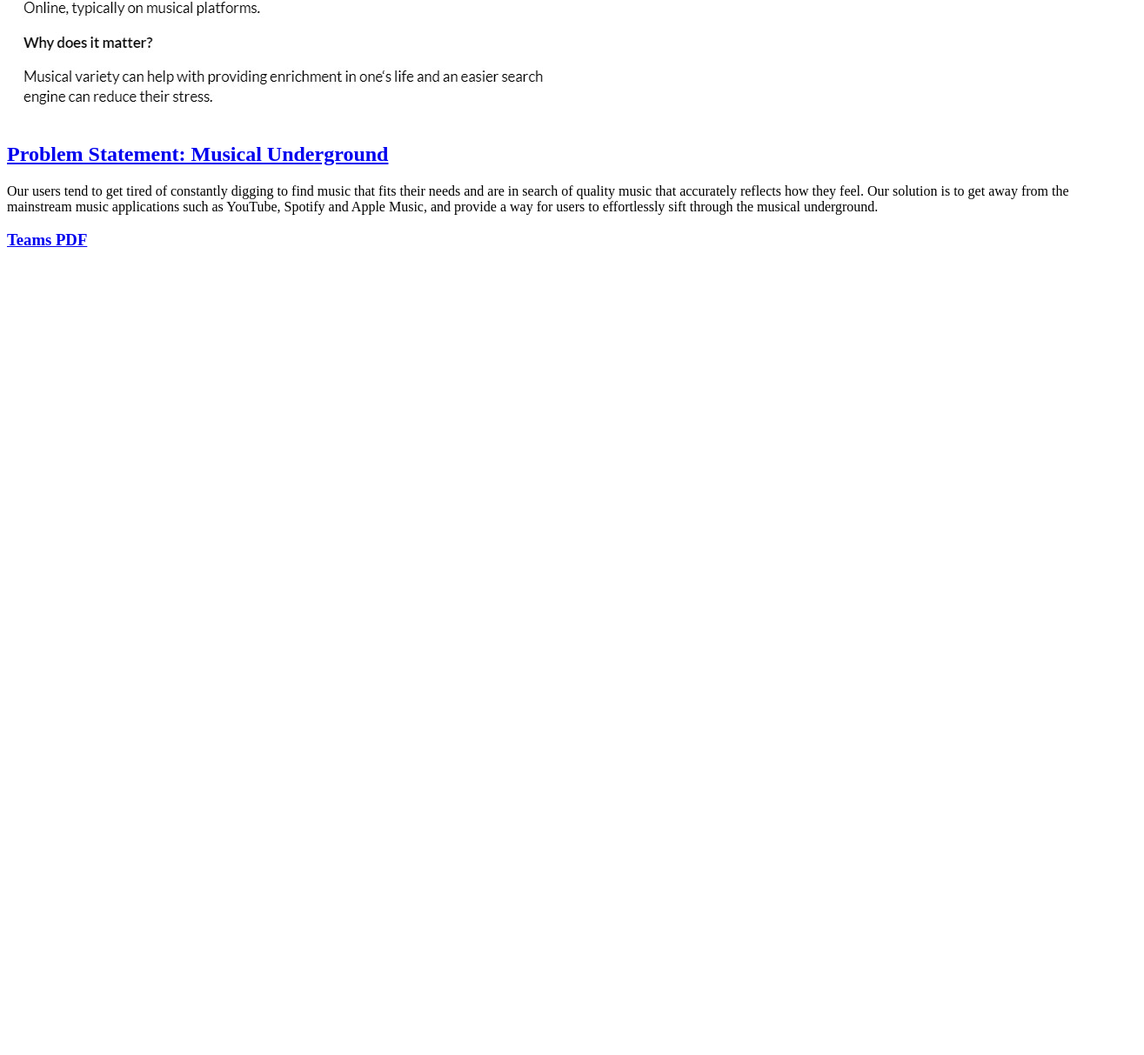
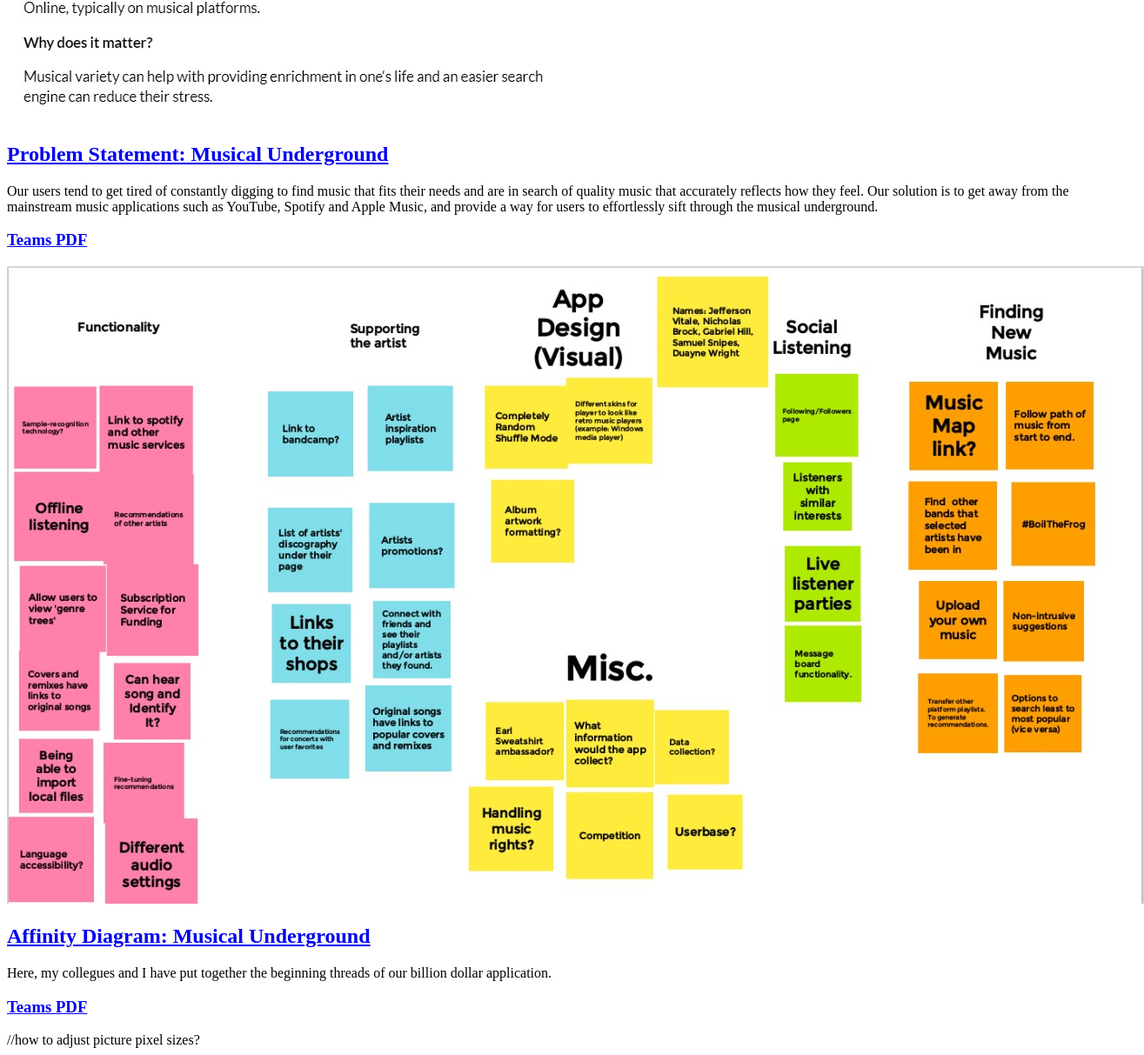
Before and after one commit to DuayneWright/DuayneWright.GitHub.io, a plain HTML site: page index.html in a window 1280 px wide. Shown: the part 531-1744 px from the top of the page at 87% size, 1315 px wide, since content can reach past the window. Before the commit the page ends 837 px from the top, so only its background shows below. Drawn offline with Linux system fonts and the light colour scheme.

Commit message:
Add files via upload

```diff
--- a/index.html
+++ b/index.html
@@ -5,6 +5,8 @@
     </head>
     <body>
         <h1>Hello World! This is Duayne Wright Jr from CSCE 190!</h1>
+
+        <!--Problem Statement Assignment-->
         <section class="assignment">
             <a href="files/CSCE 190 GTS Problem Statement.pdf"><img src="images/problemStatement.jpg"></a>
             <section class ="ass-details">
@@ -19,5 +21,18 @@
                 <a href="https://docs.google.com/spreadsheets/d/1dlmD2AGsU2QKK2Fu9AB7Hv_I6vjcn0D4-PguEnmNmrg/edit#gid=0"><h3>Teams PDF</h3></a>
             </section>
         </section>
+
+        <!--Affinity Diagram Assignment-->
+        <section class="assignment">
+            <a href="files/affinity-diagram.pdf"><img src="images/affinity-diagram-pic.jpg"></a>
+            <section class ="ass-details">
+                <a href="files/CSCE 190 GTS Problem Statement.pdf"><h2>Affinity Diagram: Musical Underground</h2></a>
+                <p>
+                    Here, my collegues and I have put together the beginning threads of our billion dollar application.
+                </p>
+                <a href="https://docs.google.com/spreadsheets/d/1dlmD2AGsU2QKK2Fu9AB7Hv_I6vjcn0D4-PguEnmNmrg/edit#gid=0"><h3>Teams PDF</h3></a>
+            </section>
+        </section>
     </body>
 </html>
+//how to adjust picture pixel sizes?
```
Also changed, not shown: images/affinity-diagram-pic.jpg (added), 1 other file.
